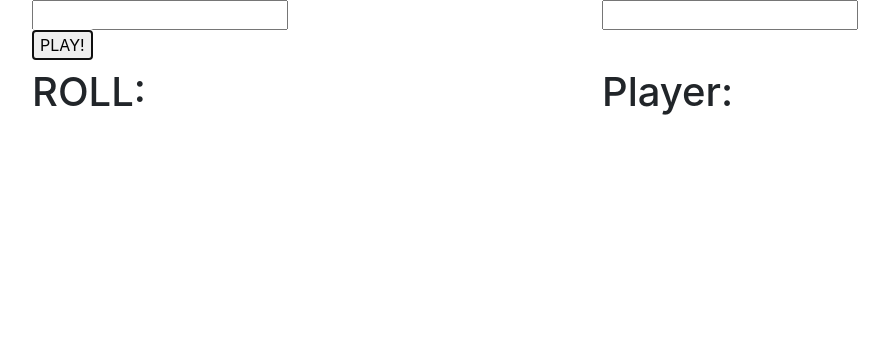
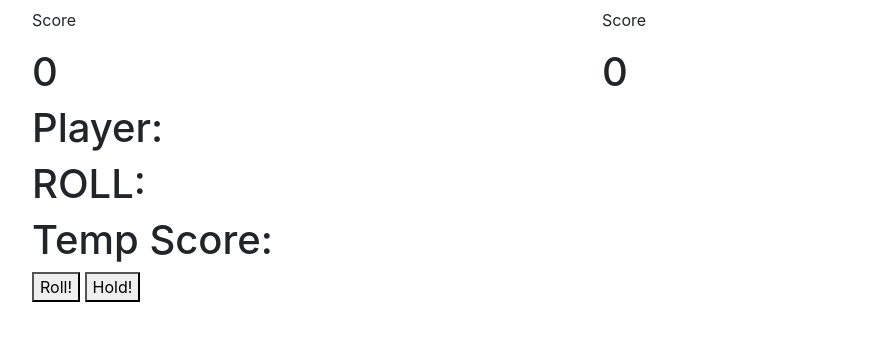
Before and after one commit to mpinaud/pig-dice-game, a plain HTML site: page index.html in a window 1280 px wide. Both pictures are taken after a click on the button "PLAY!". Shown: the whole page, without its empty margins (53-942 px from the left). Drawn offline with Linux system fonts and the light colour scheme.

Commit message:
insert players start score

```diff
--- a/css/styles.css
+++ b/css/styles.css
@@ -0,0 +1,6 @@
+.to-hide {
+
+}
+.to-show {
+  display: none;
+}
--- a/index.html
+++ b/index.html
@@ -10,6 +10,8 @@
   </head>
   <body>
     <div class="container">
+      <!-- name entry area to hide when game starts -->
+      <div class="to-hide">
         <div class="row">
           <div class="col">
             <input id="player-1-name-input" type="text">
@@ -23,24 +25,37 @@
             <button id="play-button" type="button">PLAY!</button>
           </div>
         </div>
+      </div>
+      <!-- end start area -->
+      <!-- shows when play is clicked -->
+      <div class="to-show">
         <div class="row">
           <div class="col-6">
             <h2><span id="player-1-name-span"></span></h2>
-          <h1><span id="player-1-score-span"></span></h1>
+            <p>Score</p>
+            <h1><span id="player-1-score-span">0</span></h1>
           </div>
           <div class="col-6">
             <h2><span id="player-2-name-span"></span></h2>
-          <h1><span id="player-2-score-span"></span></h1>
+            <p>Score</p>
+            <h1><span id="player-2-score-span">0</span></h1>
           </div>
         </div>
         <div class="row">
           <div class="col">
+            <h1>Player: <span id="current-player-span"></span></h1>
             <h1>ROLL: <span id="current-roll-span"></span></h1>
+            <h1>Temp Score: <span id="temp-score-span"></span></h1>
           </div>
+        </div>
+        <div class="row">
           <div class="col">
-          <h1>Player: <span id="current-player-span"></span></h1>
+            <button type="button" id="roll-button">Roll!</button>
+            <button type="button" id="hold-button">Hold!</button>
           </div>
         </div>
       </div>
+      <!-- end of play area -->
+    </div>
   </body>
 </html>
--- a/js/scripts.js
+++ b/js/scripts.js
@@ -39,7 +39,7 @@ function playGame(players, clickedRollOrHold){
 // FRONT END
 
 $(function(){
-  var players;
+  var players = {};
   var clickedRollOrHold;
   $("button#play-button").click(function(){
     players = {};
@@ -50,16 +50,16 @@ $(function(){
     players.player1 = new Player(player1Name);
     players.player2 = new Player(player2Name);
     players.turn = 'player1';
+    $(".to-show").show();
+    $(".to-hide").hide();
     console.log(players);
   });
-  $("button#start-game-button").click(function(){
-    // $("").hide() // hide upper area
-    // show lower game area
-  });
   $("button#roll-button").click(function(){
+    console.log(players.player1.score);
     clickedRollOrHold = 'roll';
-    players = playGame(players, clickedRollOrHold);
-
+    playGame(players, clickedRollOrHold);
+    $('#player-1-score-span').text(players.player1.score);
+    $('#player-2-score-span').text(players.player2.score);
   });
   $("button#hold-button").click(function(){
     clickedRollOrHold = 'hold';
```
Lines whose indentation alone changed are shown as unchanged.
